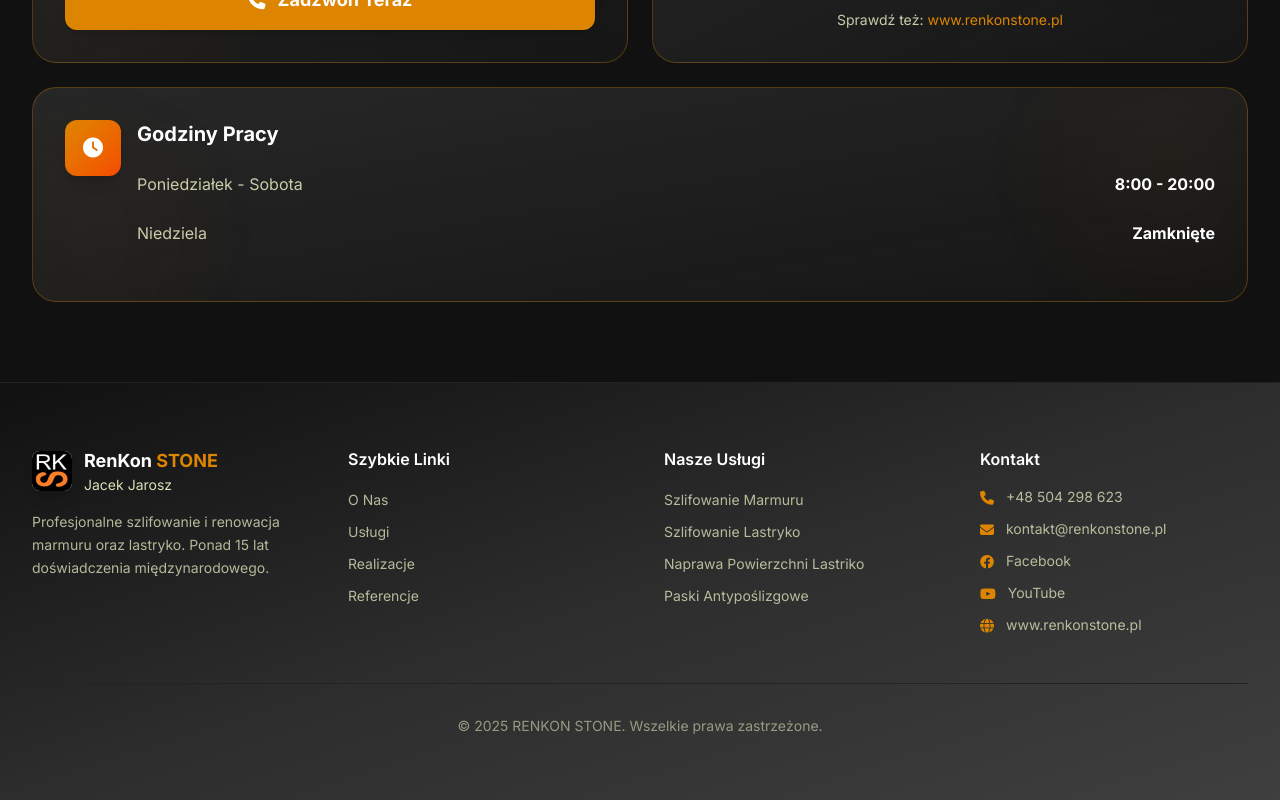
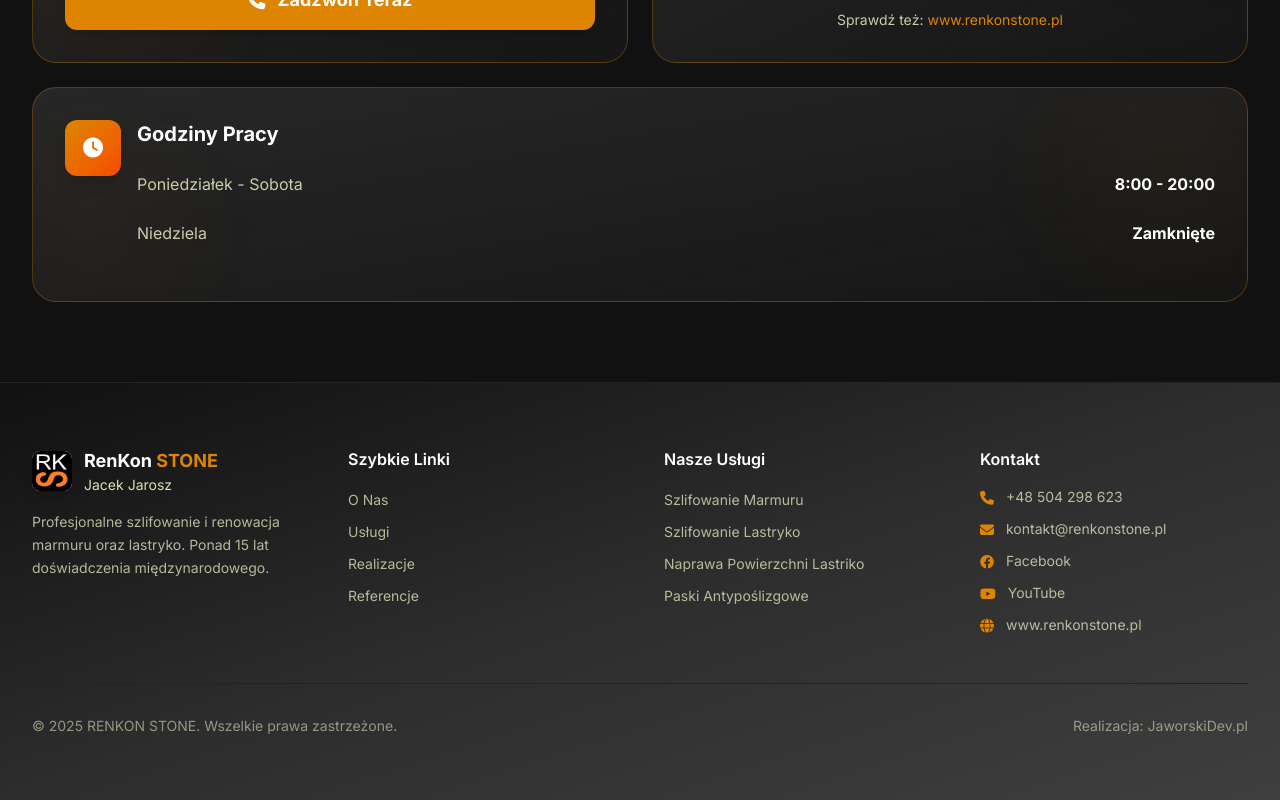
Before and after one commit to wiktorj137/renkonstone, a React (Vite) app: page / in a window 1280 px wide. Shown: the part 9915-10715 px from the top of the page. Built offline with nearby package versions, Linux system fonts and the light colour scheme; the HTML template or start-up script is replaced by a standard one.

Commit message:
jaworskidev link ad

```diff
--- a/src/components/layout/Footer.tsx
+++ b/src/components/layout/Footer.tsx
@@ -155,9 +155,20 @@
         </div>
 
         {/* Bottom Bar */}
-        <div className="border-t border-renkon-dark-4 mt-12 pt-8">
-          <p className="text-renkon-beige/60 text-sm text-center">
+        <div className="border-t border-renkon-dark-4 mt-12 pt-8 flex flex-col md:flex-row justify-between items-center gap-4">
+          <p className="text-renkon-beige/60 text-sm text-center md:text-left">
             © {new Date().getFullYear()} RENKON STONE. Wszelkie prawa zastrzeżone.
+          </p>
+          <p className="text-renkon-beige/60 text-sm text-center md:text-right">
+            Realizacja:{' '}
+            <a
+              href="https://jaworskidev.pl"
+              target="_blank"
+              rel="noopener noreferrer"
+              className="hover:text-renkon-orange transition-colors"
+            >
+              JaworskiDev.pl
+            </a>
           </p>
         </div>
       </div>
```
